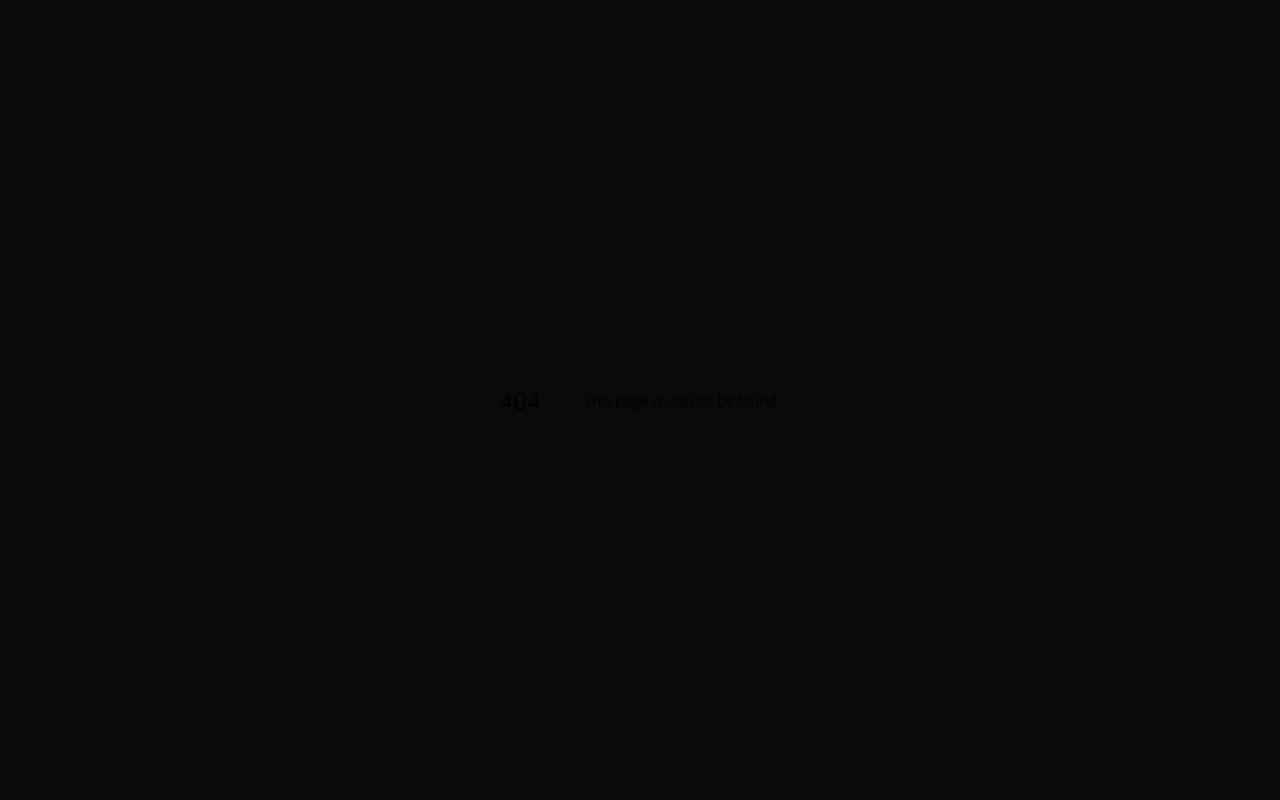
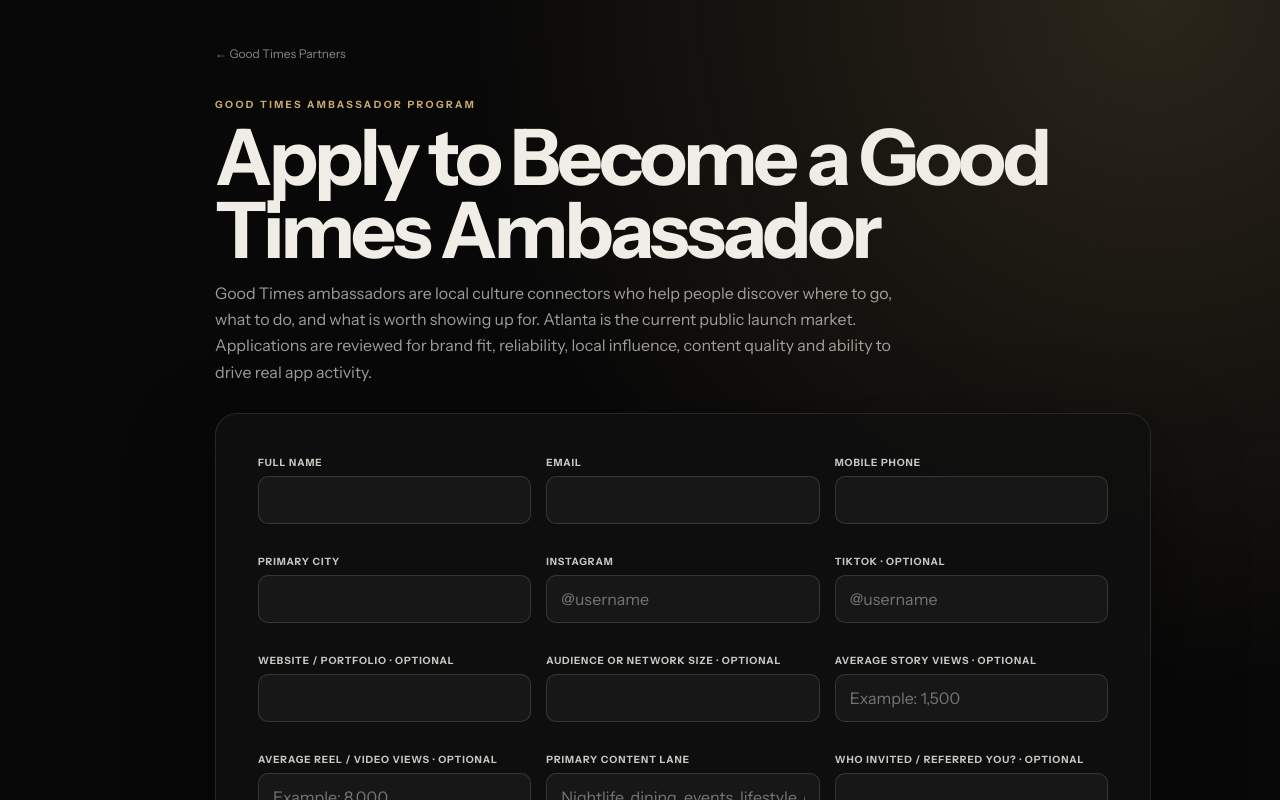
Before and after one commit to dolodorsey/gt-partners, a Next.js app: page /ambassador in a window 1280 px wide. Before the commit this address had no page. Shown: the top 800 px of the page. Built offline with nearby package versions, Linux system fonts and the light colour scheme.

Commit message:
feat: add Good Times ambassador application route

```diff
--- /dev/null
+++ b/src/app/ambassador/page.js
@@ -0,0 +1,10 @@
+import PartnerRoleForm from '../../components/PartnerRoleForm';
+
+export const metadata = {
+  title: 'Become a Good Times Ambassador',
+  description: 'Apply to join the Good Times ambassador network for Atlanta.',
+};
+
+export default function AmbassadorPage() {
+  return <PartnerRoleForm roleType="ambassador" />;
+}
```
